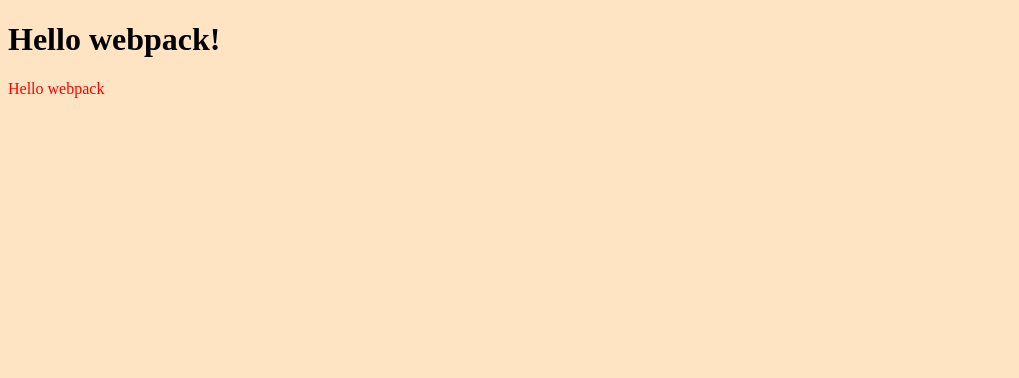
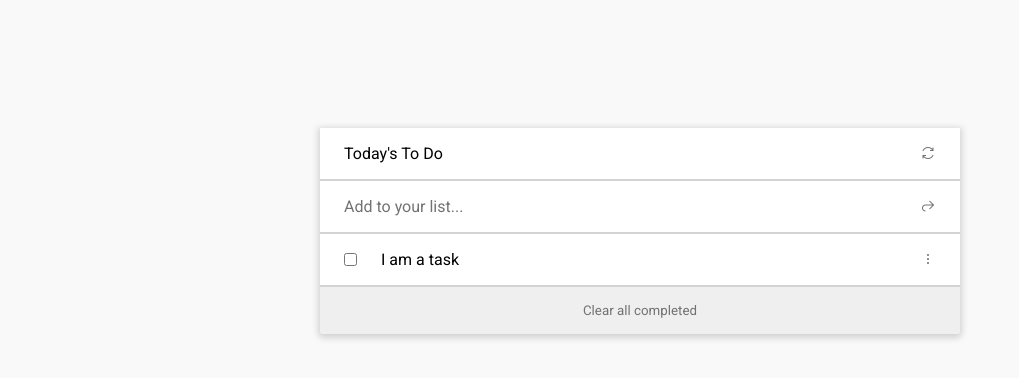
Before and after one commit to mwismann/to-do-list, a website built with webpack: page src/index.html in a window 1280 px wide. Shown: the whole page, without its empty margins (0-1019 px from the left). Built offline with nearby package versions, Linux system fonts and the light colour scheme.

Commit message:
Add HTML placeholder

```diff
--- a/src/index.html
+++ b/src/index.html
@@ -1,12 +1,33 @@
 <!DOCTYPE html>
 <html lang="en">
 <head>
-    <meta charset="UTF-8">
-    <meta http-equiv="X-UA-Compatible" content="IE=edge">
-    <meta name="viewport" content="width=device-width, initial-scale=1.0">
-    <title>Hello webpack!</title>
+  <meta charset="UTF-8">
+  <meta http-equiv="X-UA-Compatible" content="IE=edge">
+  <meta name="viewport" content="width=device-width, initial-scale=1.0">
+  <link rel="stylesheet" href="https://maxst.icons8.com/vue-static/landings/line-awesome/line-awesome/1.3.0/css/line-awesome.min.css">
+  <link rel="preconnect" href="https://fonts.googleapis.com">
+  <link rel="preconnect" href="https://fonts.gstatic.com" crossorigin>
+  <link href="https://fonts.googleapis.com/css2?family=Roboto:wght@400;500;700&display=swap" rel="stylesheet">
+  <title>To-Do List</title>
 </head>
 <body>
-    <h1>Hello webpack!</h1>
+  <div class="container">
+    <div class="list-title">
+      <p>Today's To Do</p>
+      <span><i class="las la-sync"></i></span>
+    </div>
+    <div class="add-task">
+      <p>Add to your list...</p>
+      <span><i class="las la-share"></i></span>
+    </div>
+    <ul>
+      <li>
+        <input type="checkbox" name="task">
+        <p>I am a task</p>
+        <span><i class="las la-ellipsis-v"></i></span>
+      </li>
+    </ul>
+    <button class="btn">Clear all completed</button>
+  </div>
 </body>
 </html>
--- a/src/index.js
+++ b/src/index.js
@@ -1,14 +1,37 @@
 import _ from 'lodash';
 import './style.css';
 
-const component = () => {
-  const element = document.createElement('div');
+const tasks = [
+  {
+    description: 'I am a task',
+    completed: false,
+    index: 0,
+  },
+  {
+    description: 'I am a task',
+    completed: false,
+    index: 1,
+  },
+  {
+    description: 'I am a task',
+    completed: false,
+    index: 2,
+  },
+  {
+    description: 'I am a task',
+    completed: false,
+    index: 3,
+  },
+  {
+    description: 'I am a task',
+    completed: false,
+    index: 4,
+  },
+];
+// const tasksContainer = document.querySelector('ul');
 
-  // Lodash, now imported by this script
-  element.innerHTML = _.join(['Hello', 'webpack'], ' ');
-  element.classList.add('hello');
+// const renderList = () => {
+//   tasks.forEach(task => {
 
-  return element;
-};
-
-document.body.appendChild(component());
+//   })
+// }
--- a/src/style.css
+++ b/src/style.css
@@ -1,7 +1,77 @@
-body {
-  background-color: bisque;
+* {
+  margin: 0;
+  padding: 0;
+  font-family: 'Roboto', sans-serif;
+  box-sizing: border-box;
+
+  --main-gray-color: rgba(200, 200, 200, 0.8);
 }
 
-.hello {
-  color: red;
+body {
+  background-color: rgb(249, 249, 249);
 }
+
+.container {
+  width: 50%;
+  margin: 10% auto;
+  background-color: #fff;
+  box-shadow: 0 2px 6px 2px var(--main-gray-color);
+  border-bottom-left-radius: 0.25rem;
+  border-bottom-right-radius: 0.25rem;
+}
+
+.list-title,
+.add-task,
+li {
+  padding: 1rem 1.5rem;
+  display: flex;
+  justify-content: space-between;
+  align-items: center;
+  border-bottom: 2px solid var(--main-gray-color);
+}
+
+.las.la-sync,
+.las.la-ellipsis-v {
+  color: rgb(114, 114, 114);
+}
+
+.las.la-sync:hover,
+.las.la-share:hover,
+.las.la-ellipsis-v:hover {
+  color: black;
+  cursor: pointer;
+  scale: 1.1;
+}
+
+.add-task {
+  color: rgb(114, 114, 114);
+}
+
+li {
+  justify-content: flex-start;
+  gap: 1.5rem;
+  list-style: none;
+}
+
+li > input:hover {
+  cursor: pointer;
+}
+
+li > p {
+  flex: 100%;
+}
+
+.btn {
+  padding: 1rem;
+  width: 100%;
+  color: rgb(114, 114, 114);
+  border: none;
+  border-bottom-left-radius: 0.25rem;
+  border-bottom-right-radius: 0.25rem;
+}
+
+.btn:hover {
+  color: black;
+  text-decoration: underline;
+  cursor: pointer;
+}
```
Also changed, not shown: dist/index.html, dist/main.js.
